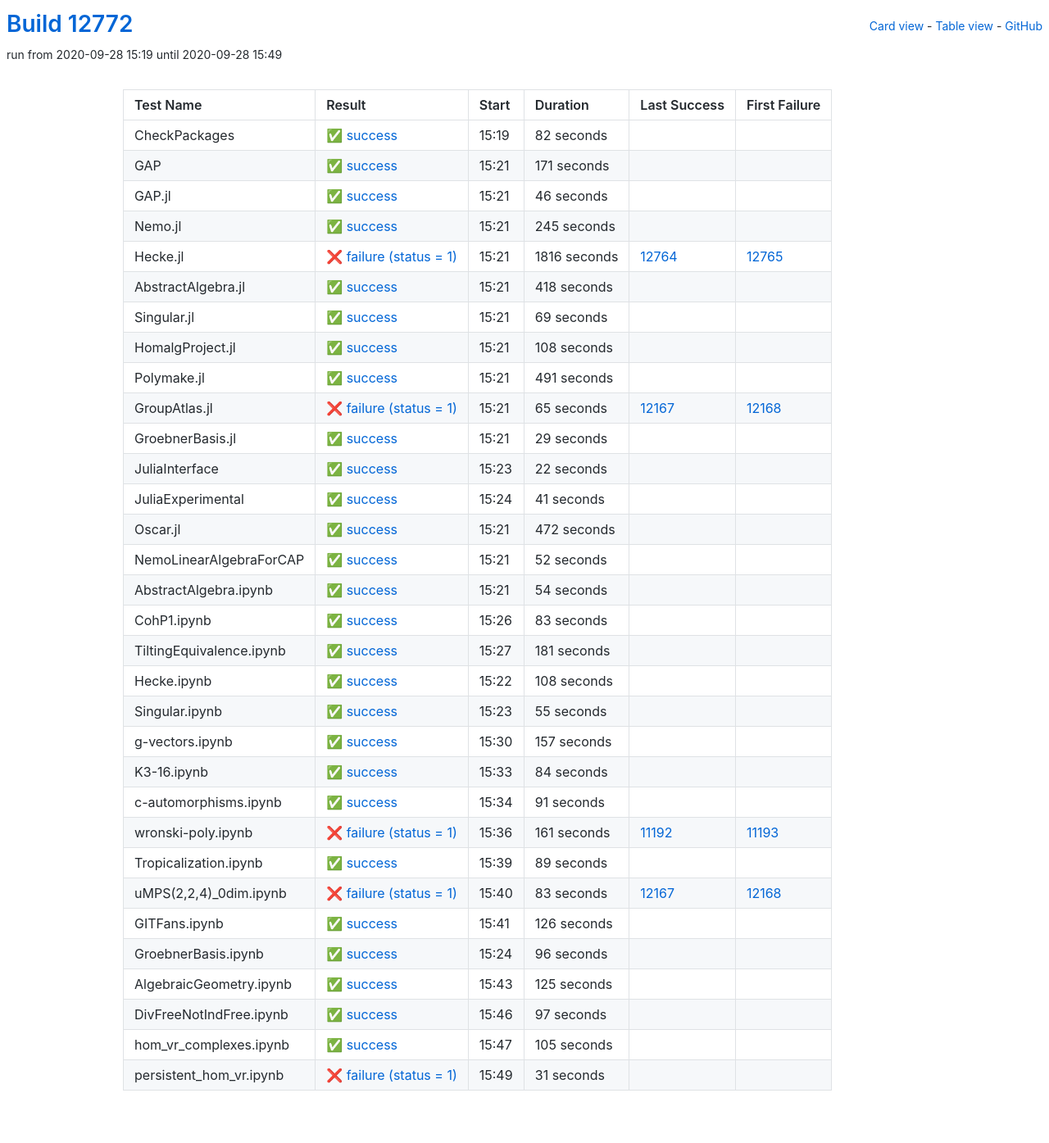
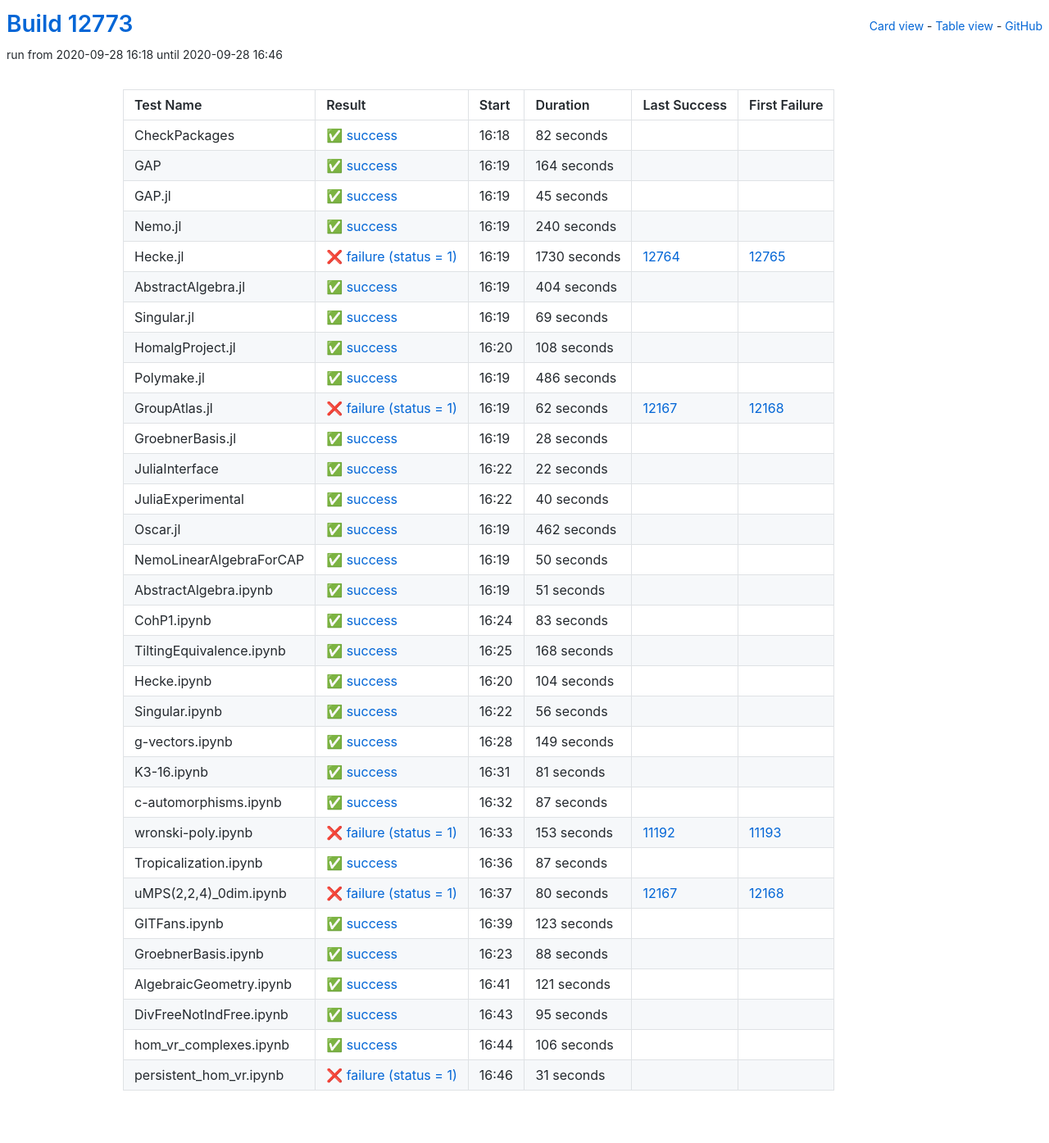
Before and after one commit to oscar-system/oscar-ci-status, a Jekyll site: the page built from table.html, in a window 1280 px wide. Shown: the whole page at 82% size. Built offline with Jekyll 4.4.1, drawn with Linux system fonts in a browser that asks for light colours.

Commit message:
Build #12773

```diff
--- a/_data/ci.yml
+++ b/_data/ci.yml
@@ -1,6 +1,6 @@
 ---
-build: 12772
-build_url: https://oscarci.mathematik.uni-kl.de/job/oscar/12772/
+build: 12773
+build_url: https://oscarci.mathematik.uni-kl.de/job/oscar/12773/
 job: oscar
 organization: oscar-system
 repo: oscar-ci-status
@@ -8,8 +8,8 @@
 tests:
 - name: CheckPackages
   id: checkpackages
-  log: https://oscarci.mathematik.uni-kl.de/job/oscar/12772/artifact/logs/build-12772/CheckPackages.log
-  start: 2020-09-28 15:19
+  log: https://oscarci.mathematik.uni-kl.de/job/oscar/12773/artifact/logs/build-12773/CheckPackages.log
+  start: 2020-09-28 16:18
   success: true
   exitcode: 0
   status: success
@@ -20,68 +20,68 @@
   first_failure_url:
 - name: GAP
   id: gap
-  log: https://oscarci.mathematik.uni-kl.de/job/oscar/12772/artifact/logs/build-12772/GAP.log
-  start: 2020-09-28 15:21
+  log: https://oscarci.mathematik.uni-kl.de/job/oscar/12773/artifact/logs/build-12773/GAP.log
+  start: 2020-09-28 16:19
   success: true
   exitcode: 0
   status: success
-  duration: 171
+  duration: 164
   last_success: false
   last_success_url:
   first_failure: false
   first_failure_url:
 - name: GAP.jl
   id: gap-jl
-  log: https://oscarci.mathematik.uni-kl.de/job/oscar/12772/artifact/logs/build-12772/GAP.jl.log
-  start: 2020-09-28 15:21
+  log: https://oscarci.mathematik.uni-kl.de/job/oscar/12773/artifact/logs/build-12773/GAP.jl.log
+  start: 2020-09-28 16:19
   success: true
   exitcode: 0
   status: success
-  duration: 46
+  duration: 45
   last_success: false
   last_success_url:
   first_failure: false
   first_failure_url:
 - name: Nemo.jl
   id: nemo-jl
-  log: https://oscarci.mathematik.uni-kl.de/job/oscar/12772/artifact/logs/build-12772/Nemo.jl.log
-  start: 2020-09-28 15:21
+  log: https://oscarci.mathematik.uni-kl.de/job/oscar/12773/artifact/logs/build-12773/Nemo.jl.log
+  start: 2020-09-28 16:19
   success: true
   exitcode: 0
   status: success
-  duration: 245
+  duration: 240
   last_success: false
   last_success_url:
   first_failure: false
   first_failure_url:
 - name: Hecke.jl
   id: hecke-jl
-  log: https://oscarci.mathematik.uni-kl.de/job/oscar/12772/artifact/logs/build-12772/Hecke.jl.log
-  start: 2020-09-28 15:21
+  log: https://oscarci.mathematik.uni-kl.de/job/oscar/12773/artifact/logs/build-12773/Hecke.jl.log
+  start: 2020-09-28 16:19
   success: false
   exitcode: 1
   status: failure
-  duration: 1816
+  duration: 1730
   last_success: 12764
   last_success_url: https://oscarci.mathematik.uni-kl.de/job/oscar/12764/
   first_failure: 12765
   first_failure_url: https://oscarci.mathematik.uni-kl.de/job/oscar/12765/
 - name: AbstractAlgebra.jl
   id: abstractalgebra-jl
-  log: https://oscarci.mathematik.uni-kl.de/job/oscar/12772/artifact/logs/build-12772/AbstractAlgebra.jl.log
-  start: 2020-09-28 15:21
+  log: https://oscarci.mathematik.uni-kl.de/job/oscar/12773/artifact/logs/build-12773/AbstractAlgebra.jl.log
+  start: 2020-09-28 16:19
   success: true
   exitcode: 0
   status: success
-  duration: 418
+  duration: 404
   last_success: false
   last_success_url:
   first_failure: false
   first_failure_url:
 - name: Singular.jl
   id: singular-jl
-  log: https://oscarci.mathematik.uni-kl.de/job/oscar/12772/artifact/logs/build-12772/Singular.jl.log
-  start: 2020-09-28 15:21
+  log: https://oscarci.mathematik.uni-kl.de/job/oscar/12773/artifact/logs/build-12773/Singular.jl.log
+  start: 2020-09-28 16:19
   success: true
   exitcode: 0
   status: success
@@ -92,8 +92,8 @@
   first_failure_url:
 - name: HomalgProject.jl
   id: homalgproject-jl
-  log: https://oscarci.mathematik.uni-kl.de/job/oscar/12772/artifact/logs/build-12772/HomalgProject.jl.log
-  start: 2020-09-28 15:21
+  log: https://oscarci.mathematik.uni-kl.de/job/oscar/12773/artifact/logs/build-12773/HomalgProject.jl.log
+  start: 2020-09-28 16:20
   success: true
   exitcode: 0
   status: success
@@ -104,44 +104,44 @@
   first_failure_url:
 - name: Polymake.jl
   id: polymake-jl
-  log: https://oscarci.mathematik.uni-kl.de/job/oscar/12772/artifact/logs/build-12772/Polymake.jl.log
-  start: 2020-09-28 15:21
+  log: https://oscarci.mathematik.uni-kl.de/job/oscar/12773/artifact/logs/build-12773/Polymake.jl.log
+  start: 2020-09-28 16:19
   success: true
   exitcode: 0
   status: success
-  duration: 491
+  duration: 486
   last_success: false
   last_success_url:
   first_failure: false
   first_failure_url:
 - name: GroupAtlas.jl
   id: groupatlas-jl
-  log: https://oscarci.mathematik.uni-kl.de/job/oscar/12772/artifact/logs/build-12772/GroupAtlas.jl.log
-  start: 2020-09-28 15:21
+  log: https://oscarci.mathematik.uni-kl.de/job/oscar/12773/artifact/logs/build-12773/GroupAtlas.jl.log
+  start: 2020-09-28 16:19
   success: false
   exitcode: 1
   status: failure
-  duration: 65
+  duration: 62
   last_success: 12167
   last_success_url: https://oscarci.mathematik.uni-kl.de/job/oscar/12167/
   first_failure: 12168
   first_failure_url: https://oscarci.mathematik.uni-kl.de/job/oscar/12168/
 - name: GroebnerBasis.jl
   id: groebnerbasis-jl
-  log: https://oscarci.mathematik.uni-kl.de/job/oscar/12772/artifact/logs/build-12772/GroebnerBasis.jl.log
-  start: 2020-09-28 15:21
+  log: https://oscarci.mathematik.uni-kl.de/job/oscar/12773/artifact/logs/build-12773/GroebnerBasis.jl.log
+  start: 2020-09-28 16:19
   success: true
   exitcode: 0
   status: success
-  duration: 29
+  duration: 28
   last_success: false
   last_success_url:
   first_failure: false
   first_failure_url:
 - name: JuliaInterface
   id: juliainterface
-  log: https://oscarci.mathematik.uni-kl.de/job/oscar/12772/artifact/logs/build-12772/JuliaInterface.log
-  start: 2020-09-28 15:23
+  log: https://oscarci.mathematik.uni-kl.de/job/oscar/12773/artifact/logs/build-12773/JuliaInterface.log
+  start: 2020-09-28 16:22
   success: true
   exitcode: 0
   status: success
@@ -152,56 +152,56 @@
   first_failure_url:
 - name: JuliaExperimental
   id: juliaexperimental
-  log: https://oscarci.mathematik.uni-kl.de/job/oscar/12772/artifact/logs/build-12772/JuliaExperimental.log
-  start: 2020-09-28 15:24
+  log: https://oscarci.mathematik.uni-kl.de/job/oscar/12773/artifact/logs/build-12773/JuliaExperimental.log
+  start: 2020-09-28 16:22
   success: true
   exitcode: 0
   status: success
-  duration: 41
+  duration: 40
   last_success: false
   last_success_url:
   first_failure: false
   first_failure_url:
 - name: Oscar.jl
   id: oscar-jl
-  log: https://oscarci.mathematik.uni-kl.de/job/oscar/12772/artifact/logs/build-12772/Oscar.jl.log
-  start: 2020-09-28 15:21
+  log: https://oscarci.mathematik.uni-kl.de/job/oscar/12773/artifact/logs/build-12773/Oscar.jl.log
+  start: 2020-09-28 16:19
   success: true
   exitcode: 0
   status: success
-  duration: 472
+  duration: 462
   last_success: false
   last_success_url:
   first_failure: false
   first_failure_url:
 - name: NemoLinearAlgebraForCAP
   id: nemolinearalgebraforcap
-  log: https://oscarci.mathematik.uni-kl.de/job/oscar/12772/artifact/logs/build-12772/NemoLinearAlgebraForCAP.log
-  start: 2020-09-28 15:21
+  log: https://oscarci.mathematik.uni-kl.de/job/oscar/12773/artifact/logs/build-12773/NemoLinearAlgebraForCAP.log
+  start: 2020-09-28 16:19
   success: true
   exitcode: 0
   status: success
-  duration: 52
+  duration: 50
   last_success: false
   last_success_url:
   first_failure: false
   first_failure_url:
 - name: AbstractAlgebra.ipynb
   id: abstractalgebra-ipynb
-  log: https://oscarci.mathematik.uni-kl.de/job/oscar/12772/artifact/logs/build-12772/AbstractAlgebra.ipynb.log
-  start: 2020-09-28 15:21
+  log: https://oscarci.mathematik.uni-kl.de/job/oscar/12773/artifact/logs/build-12773/AbstractAlgebra.ipynb.log
+  start: 2020-09-28 16:19
   success: true
   exitcode: 0
   status: success
-  duration: 54
+  duration: 51
   last_success: false
   last_success_url:
   first_failure: false
   first_failure_url:
 - name: CohP1.ipynb
   id: cohp1-ipynb
-  log: https://oscarci.mathematik.uni-kl.de/job/oscar/12772/artifact/logs/build-12772/CohP1.ipynb.log
-  start: 2020-09-28 15:26
+  log: https://oscarci.mathematik.uni-kl.de/job/oscar/12773/artifact/logs/build-12773/CohP1.ipynb.log
+  start: 2020-09-28 16:24
   success: true
   exitcode: 0
   status: success
@@ -212,176 +212,176 @@
   first_failure_url:
 - name: TiltingEquivalence.ipynb
   id: tiltingequivalence-ipynb
-  log: https://oscarci.mathematik.uni-kl.de/job/oscar/12772/artifact/logs/build-12772/TiltingEquivalence.ipynb.log
-  start: 2020-09-28 15:27
+  log: https://oscarci.mathematik.uni-kl.de/job/oscar/12773/artifact/logs/build-12773/TiltingEquivalence.ipynb.log
+  start: 2020-09-28 16:25
   success: true
   exitcode: 0
   status: success
-  duration: 181
+  duration: 168
   last_success: false
   last_success_url:
   first_failure: false
   first_failure_url:
 - name: Hecke.ipynb
   id: hecke-ipynb
-  log: https://oscarci.mathematik.uni-kl.de/job/oscar/12772/artifact/logs/build-12772/Hecke.ipynb.log
-  start: 2020-09-28 15:22
+  log: https://oscarci.mathematik.uni-kl.de/job/oscar/12773/artifact/logs/build-12773/Hecke.ipynb.log
+  start: 2020-09-28 16:20
   success: true
   exitcode: 0
   status: success
-  duration: 108
+  duration: 104
   last_success: false
   last_success_url:
   first_failure: false
   first_failure_url:
 - name: Singular.ipynb
   id: singular-ipynb
-  log: https://oscarci.mathematik.uni-kl.de/job/oscar/12772/artifact/logs/build-12772/Singular.ipynb.log
-  start: 2020-09-28 15:23
+  log: https://oscarci.mathematik.uni-kl.de/job/oscar/12773/artifact/logs/build-12773/Singular.ipynb.log
+  start: 2020-09-28 16:22
   success: true
   exitcode: 0
   status: success
-  duration: 55
+  duration: 56
   last_success: false
   last_success_url:
   first_failure: false
   first_failure_url:
 - name: g-vectors.ipynb
   id: g-vectors-ipynb
-  log: https://oscarci.mathematik.uni-kl.de/job/oscar/12772/artifact/logs/build-12772/g-vectors.ipynb.log
-  start: 2020-09-28 15:30
+  log: https://oscarci.mathematik.uni-kl.de/job/oscar/12773/artifact/logs/build-12773/g-vectors.ipynb.log
+  start: 2020-09-28 16:28
   success: true
   exitcode: 0
   status: success
-  duration: 157
+  duration: 149
   last_success: false
   last_success_url:
   first_failure: false
   first_failure_url:
 - name: K3-16.ipynb
   id: k3-16-ipynb
-  log: https://oscarci.mathematik.uni-kl.de/job/oscar/12772/artifact/logs/build-12772/K3-16.ipynb.log
-  start: 2020-09-28 15:33
+  log: https://oscarci.mathematik.uni-kl.de/job/oscar/12773/artifact/logs/build-12773/K3-16.ipynb.log
+  start: 2020-09-28 16:31
   success: true
   exitcode: 0
   status: success
-  duration: 84
+  duration: 81
   last_success: false
   last_success_url:
   first_failure: false
   first_failure_url:
 - name: c-automorphisms.ipynb
   id: c-automorphisms-ipynb
-  log: https://oscarci.mathematik.uni-kl.de/job/oscar/12772/artifact/logs/build-12772/c-automorphisms.ipynb.log
-  start: 2020-09-28 15:34
+  log: https://oscarci.mathematik.uni-kl.de/job/oscar/12773/artifact/logs/build-12773/c-automorphisms.ipynb.log
+  start: 2020-09-28 16:32
   success: true
   exitcode: 0
   status: success
-  duration: 91
+  duration: 87
   last_success: false
   last_success_url:
   first_failure: false
   first_failure_url:
 - name: wronski-poly.ipynb
   id: wronski-poly-ipynb
-  log: https://oscarci.mathematik.uni-kl.de/job/oscar/12772/artifact/logs/build-12772/wronski-poly.ipynb.log
-  start: 2020-09-28 15:36
+  log: https://oscarci.mathematik.uni-kl.de/job/oscar/12773/artifact/logs/build-12773/wronski-poly.ipynb.log
+  start: 2020-09-28 16:33
   success: false
   exitcode: 1
   status: failure
-  duration: 161
+  duration: 153
   last_success: 11192
   last_success_url: https://oscarci.mathematik.uni-kl.de/job/oscar/11192/
   first_failure: 11193
   first_failure_url: https://oscarci.mathematik.uni-kl.de/job/oscar/11193/
 - name: Tropicalization.ipynb
   id: tropicalization-ipynb
-  log: https://oscarci.mathematik.uni-kl.de/job/oscar/12772/artifact/logs/build-12772/Tropicalization.ipynb.log
-  start: 2020-09-28 15:39
+  log: https://oscarci.mathematik.uni-kl.de/job/oscar/12773/artifact/logs/build-12773/Tropicalization.ipynb.log
+  start: 2020-09-28 16:36
   success: true
   exitcode: 0
   status: success
-  duration: 89
+  duration: 87
   last_success: false
   last_success_url:
   first_failure: false
   first_failure_url:
 - name: uMPS(2,2,4)_0dim.ipynb
   id: umps-2-2-4-0dim-ipynb
-  log: https://oscarci.mathematik.uni-kl.de/job/oscar/12772/artifact/logs/build-12772/uMPS-2-2-4-_0dim.ipynb.log
-  start: 2020-09-28 15:40
+  log: https://oscarci.mathematik.uni-kl.de/job/oscar/12773/artifact/logs/build-12773/uMPS-2-2-4-_0dim.ipynb.log
+  start: 2020-09-28 16:37
   success: false
   exitcode: 1
   status: failure
-  duration: 83
+  duration: 80
   last_success: 12167
   last_success_url: https://oscarci.mathematik.uni-kl.de/job/oscar/12167/
   first_failure: 12168
   first_failure_url: https://oscarci.mathematik.uni-kl.de/job/oscar/12168/
 - name: GITFans.ipynb
   id: gitfans-ipynb
-  log: https://oscarci.mathematik.uni-kl.de/job/oscar/12772/artifact/logs/build-12772/GITFans.ipynb.log
-  start: 2020-09-28 15:41
+  log: https://oscarci.mathematik.uni-kl.de/job/oscar/12773/artifact/logs/build-12773/GITFans.ipynb.log
+  start: 2020-09-28 16:39
   success: true
   exitcode: 0
   status: success
-  duration: 126
+  duration: 123
   last_success: false
   last_success_url:
   first_failure: false
   first_failure_url:
 - name: GroebnerBasis.ipynb
   id: groebnerbasis-ipynb
-  log: https://oscarci.mathematik.uni-kl.de/job/oscar/12772/artifact/logs/build-12772/GroebnerBasis.ipynb.log
-  start: 2020-09-28 15:24
+  log: https://oscarci.mathematik.uni-kl.de/job/oscar/12773/artifact/logs/build-12773/GroebnerBasis.ipynb.log
+  start: 2020-09-28 16:23
   success: true
   exitcode: 0
   status: success
-  duration: 96
+  duration: 88
   last_success: false
   last_success_url:
   first_failure: false
   first_failure_url:
 - name: AlgebraicGeometry.ipynb
   id: algebraicgeometry-ipynb
-  log: https://oscarci.mathematik.uni-kl.de/job/oscar/12772/artifact/logs/build-12772/AlgebraicGeometry.ipynb.log
-  start: 2020-09-28 15:43
+  log: https://oscarci.mathematik.uni-kl.de/job/oscar/12773/artifact/logs/build-12773/AlgebraicGeometry.ipynb.log
+  start: 2020-09-28 16:41
   success: true
   exitcode: 0
   status: success
-  duration: 125
+  duration: 121
   last_success: false
   last_success_url:
   first_failure: false
   first_failure_url:
 - name: DivFreeNotIndFree.ipynb
   id: divfreenotindfree-ipynb
-  log: https://oscarci.mathematik.uni-kl.de/job/oscar/12772/artifact/logs/build-12772/DivFreeNotIndFree.ipynb.log
-  start: 2020-09-28 15:46
+  log: https://oscarci.mathematik.uni-kl.de/job/oscar/12773/artifact/logs/build-12773/DivFreeNotIndFree.ipynb.log
+  start: 2020-09-28 16:43
   success: true
   exitcode: 0
   status: success
-  duration: 97
+  duration: 95
   last_success: false
   last_success_url:
   first_failure: false
   first_failure_url:
 - name: hom_vr_complexes.ipynb
   id: hom-vr-complexes-ipynb
-  log: https://oscarci.mathematik.uni-kl.de/job/oscar/12772/artifact/logs/build-12772/hom_vr_complexes.ipynb.log
-  start: 2020-09-28 15:47
+  log: https://oscarci.mathematik.uni-kl.de/job/oscar/12773/artifact/logs/build-12773/hom_vr_complexes.ipynb.log
+  start: 2020-09-28 16:44
   success: true
   exitcode: 0
   status: success
-  duration: 105
+  duration: 106
   last_success: false
   last_success_url:
   first_failure: false
   first_failure_url:
 - name: persistent_hom_vr.ipynb
   id: persistent-hom-vr-ipynb
-  log: https://oscarci.mathematik.uni-kl.de/job/oscar/12772/artifact/logs/build-12772/persistent_hom_vr.ipynb.log
-  start: 2020-09-28 15:49
+  log: https://oscarci.mathematik.uni-kl.de/job/oscar/12773/artifact/logs/build-12773/persistent_hom_vr.ipynb.log
+  start: 2020-09-28 16:46
   success: false
   exitcode: 1
   status: failure
```
Also changed, not shown: README.md.
